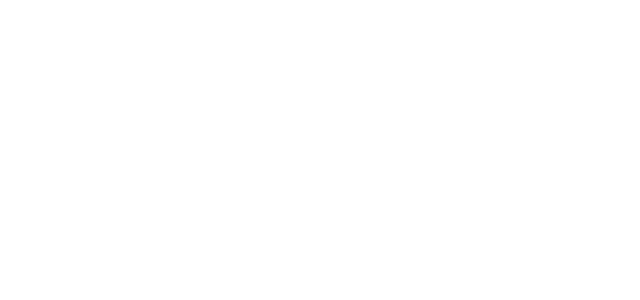
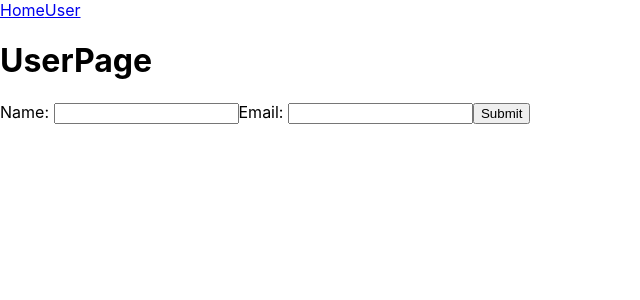
Before and after one commit to melissaarrington1/Project-3, a React (Create React App) app in the folder client/: page /api/users in a window 1280 px wide. Shown: the top 300 px of the page, without its empty margins (0-640 px from the left). Built offline with nearby package versions, Linux system fonts and the light colour scheme.

Commit message:
added Nav bar

```diff
--- a/client/src/App.js
+++ b/client/src/App.js
@@ -1,20 +1,23 @@
 import React, { Component } from 'react';
 import './App.css';
 import { BrowserRouter as Router, Switch, Route } from 'react-router-dom'
+import axios from 'axios'
 import HomePage from './Components/HomePage'
 import UserPage from './Components/UserPage'
+import Navigation from './Components/Navigation'
 
 
 
 class App extends Component {
+
   render() {
     return (
       <Router>
       <div>
-
+        <Navigation />
         <Switch>
         <Route exact path="/" component={HomePage}/>
-        <Route path="/users" component={UserPage}/>
+        <Route path="/api/users" component={UserPage}/>
         </Switch>
       </div>
       </Router>
--- /dev/null
+++ b/client/src/Components/Navigation.js
@@ -0,0 +1,13 @@
+import React, { Component } from "react";
+import { NavLink } from "react-router-dom";
+
+const Navigation = () => {
+  return (
+  <div>
+      <NavLink to="/">Home</NavLink>
+      <NavLink to="/api/users">User</NavLink>
+      </div>
+  );
+};
+
+export default Navigation;
--- a/client/src/Components/UserPage.js
+++ b/client/src/Components/UserPage.js
@@ -1,20 +1,51 @@
-import React, { Component } from 'react'
+import React, { Component } from "react";
+import axios from "axios";
 
 class UserPage extends Component {
+  state = {
+    newUser: {
+      name: "",
+      email: ""
+    }
+  };
+
+  handleChange = event => {
+    const newUser = { ...this.state.newUser };
+    newUser[event.target.name] = event.target.value;
+    this.setState({ newUser: newUser });
+  };
+  handleSubmit = (e) => {
+    e.preventDefault();
+    axios.post("/api/users", this.state.newUser).then(res => {
+      this.props.history.push(`/users/${res.data._id}`);
+    });
+  };
+
   render() {
-        return(
+    return (
       <div>
         <h1>UserPage</h1>
-                <form>
-                <label>
-                    Name:
-                    <input type="text" name="name" />
-                    </label>
+        <form onSubmit={this.handleSubmit}>
+          <label>Name: </label>
+          <input
+            type="text"
+            name="name"
+            value={this.state.newUser.name}
+            onChange={this.handleChange}
+          />
+          <label>Email: </label>
+          <input
+            type="text"
+            name="email"
+            value={this.state.newUser.email}
+            onChange={this.handleChange}
+          />
+
           <input type="submit" value="Submit" />
         </form>
       </div>
-        )
+    );
   }
 }
 
-export default UserPage
+export default UserPage;
```
Also changed, not shown: 1 other file (tests, documents, lock files or other folders). Lines whose indentation alone changed are shown as unchanged.
